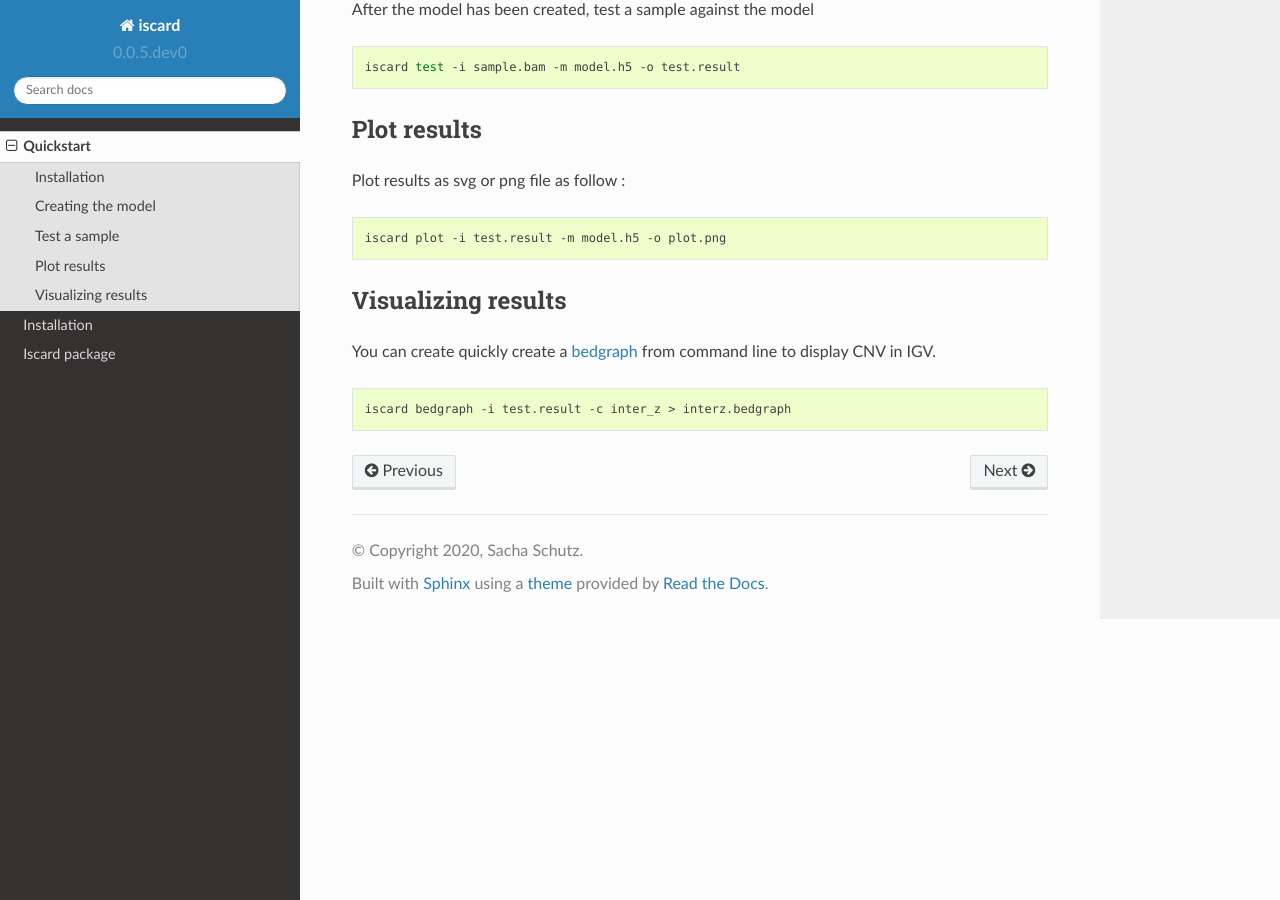
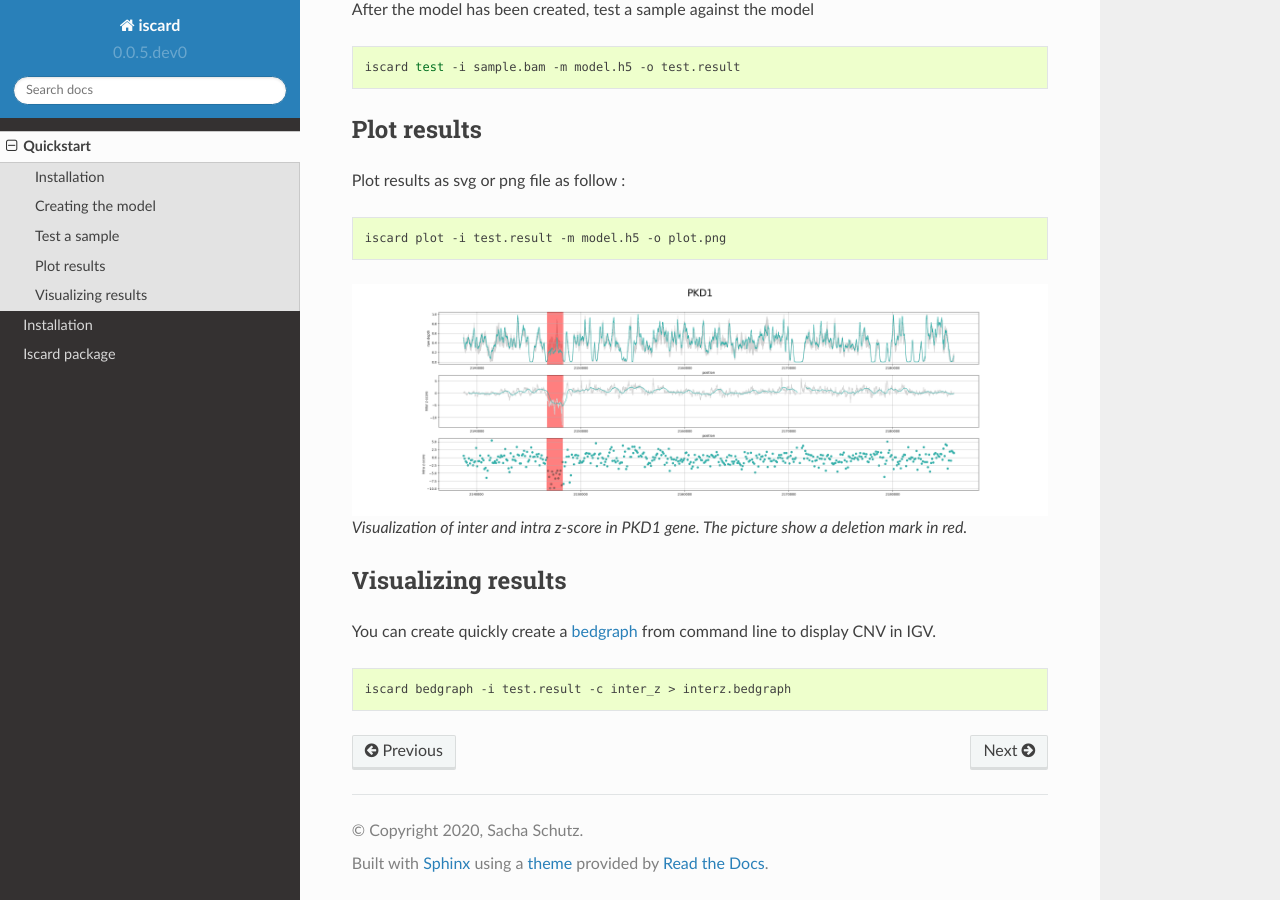
Before and after one commit to dridk/iscard, a Sphinx documentation site: the page built from docs/source/quickstart.rst, in a window 1280 px wide and 900 px high, scrolled down 1190 px. Built offline with Sphinx 7.4.7 and the Read the Docs theme 2.0.0, drawn with Linux system fonts in a browser that asks for light colours; pages that are not in the unit, such as notebooks, are missing from menus.

Commit message:
add plot results

```diff
--- a/docs/source/quickstart.rst
+++ b/docs/source/quickstart.rst
@@ -72,6 +72,12 @@ Plot results as svg or png file as follow :
 
     iscard plot -i test.result -m model.h5 -o plot.png
 
+.. figure:: plot.png
+
+   Visualization of inter and intra z-score in PKD1 gene. The picture show a deletion mark in red.
+
+
+
 Visualizing results
 -------------------
 
```
Also changed, not shown: docs/source/plot.png (added).
